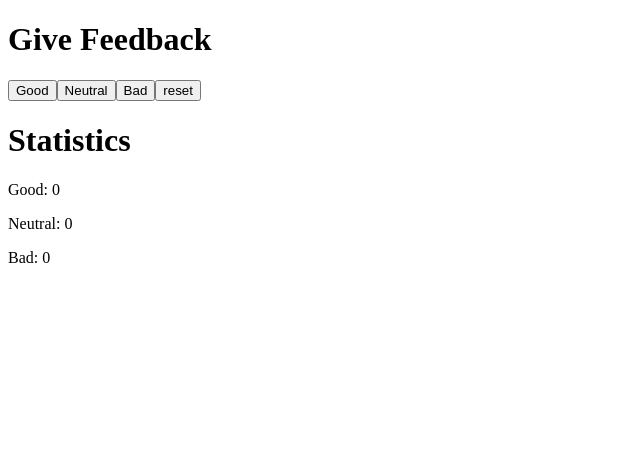
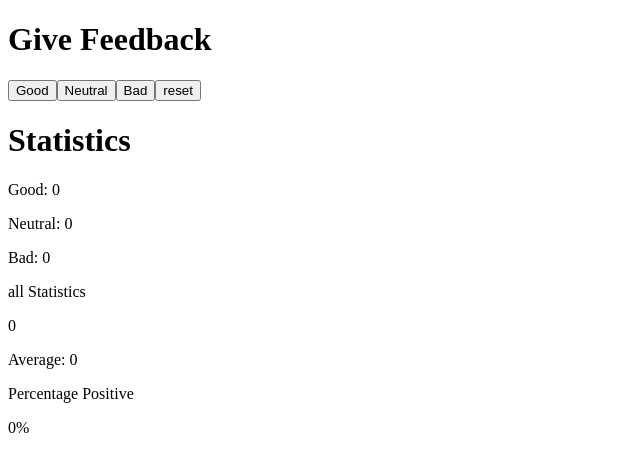
Before and after one commit to INKINSS/FullStackOpen-P1, a React (Vite) app: page / in a window 1280 px wide. Shown: the top 472 px of the page, without its empty margins (0-640 px from the left). Built offline with nearby package versions, Linux system fonts and the light colour scheme.

Commit message:
exercises 1.7 unicafe, step 2 complete

```diff
--- a/src/App.jsx
+++ b/src/App.jsx
@@ -1,6 +1,9 @@
 import { useState } from "react";
 import Statistics from "./components/Statistics";
 import Title from "./components/Title";
+import AllStatistics from "./components/AllStatistics";
+import Average from "./components/Average";
+import PercentagePositive from "./components/PercentagePositive";
 
 const App = () => {
 
@@ -43,7 +46,9 @@ const App = () => {
       <div>
         <Statistics good={value.good} neutral={value.neutral} bad={value.bad} />
       </div>
-
+      <AllStatistics good={value.good} neutral={value.neutral} bad={value.bad} />
+      <Average good={value.good} neutral={value.neutral} bad={value.bad} />
+      <PercentagePositive good={value.good} neutral={value.neutral} bad={value.neutral} />
     </main>
   );
 };
--- /dev/null
+++ b/src/components/AllStatistics.jsx
@@ -0,0 +1,11 @@
+
+const AllStatistics = ({good, neutral, bad}) => {
+  return (
+    <div>
+        <p>all Statistics</p>
+        <p>{ good + neutral + bad }</p>
+    </div>
+  )
+}
+
+export default AllStatistics
--- /dev/null
+++ b/src/components/Average.jsx
@@ -0,0 +1,12 @@
+const Average = ({ good, neutral, bad }) => {
+    const valueAverage = (good - bad) / (good + neutral + bad);
+    const formattedAverage = isNaN(valueAverage) ? 0 : valueAverage.toFixed(2);
+
+    return (
+      <div>
+        <p>Average: {formattedAverage}</p>
+      </div>
+    );
+  };
+
+  export default Average;
--- /dev/null
+++ b/src/components/PercentagePositive.jsx
@@ -0,0 +1,13 @@
+const PercentagePositive = ({ good, neutral, bad }) => {
+  const totalVotes = good + neutral + bad;
+  const percentagePositive = totalVotes === 0 ? 0 : (good / totalVotes) * 100;
+
+  return (
+    <div>
+      <p>Percentage Positive</p>
+      <p>{percentagePositive}%</p>
+    </div>
+  );
+};
+
+export default PercentagePositive;
```
